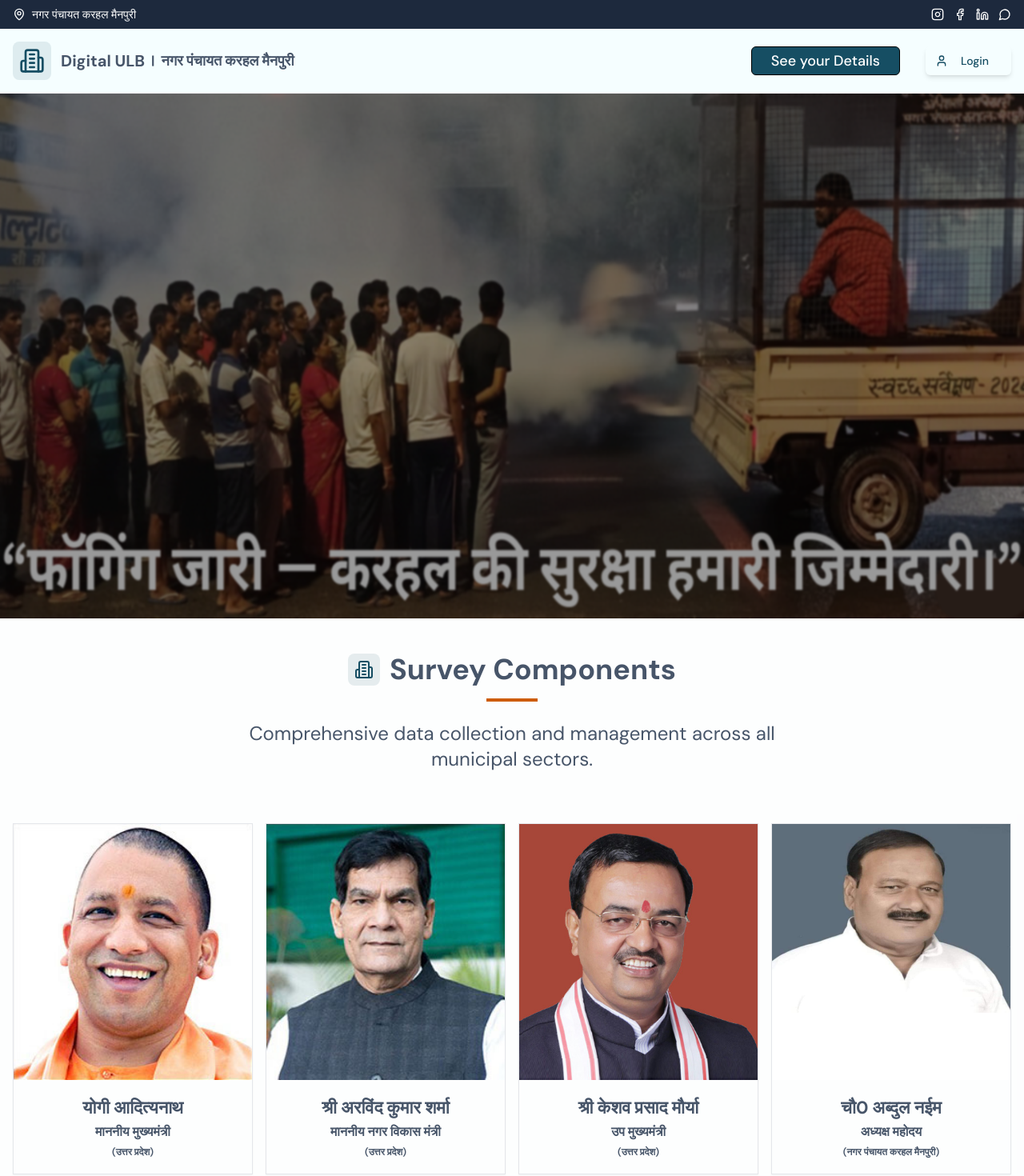
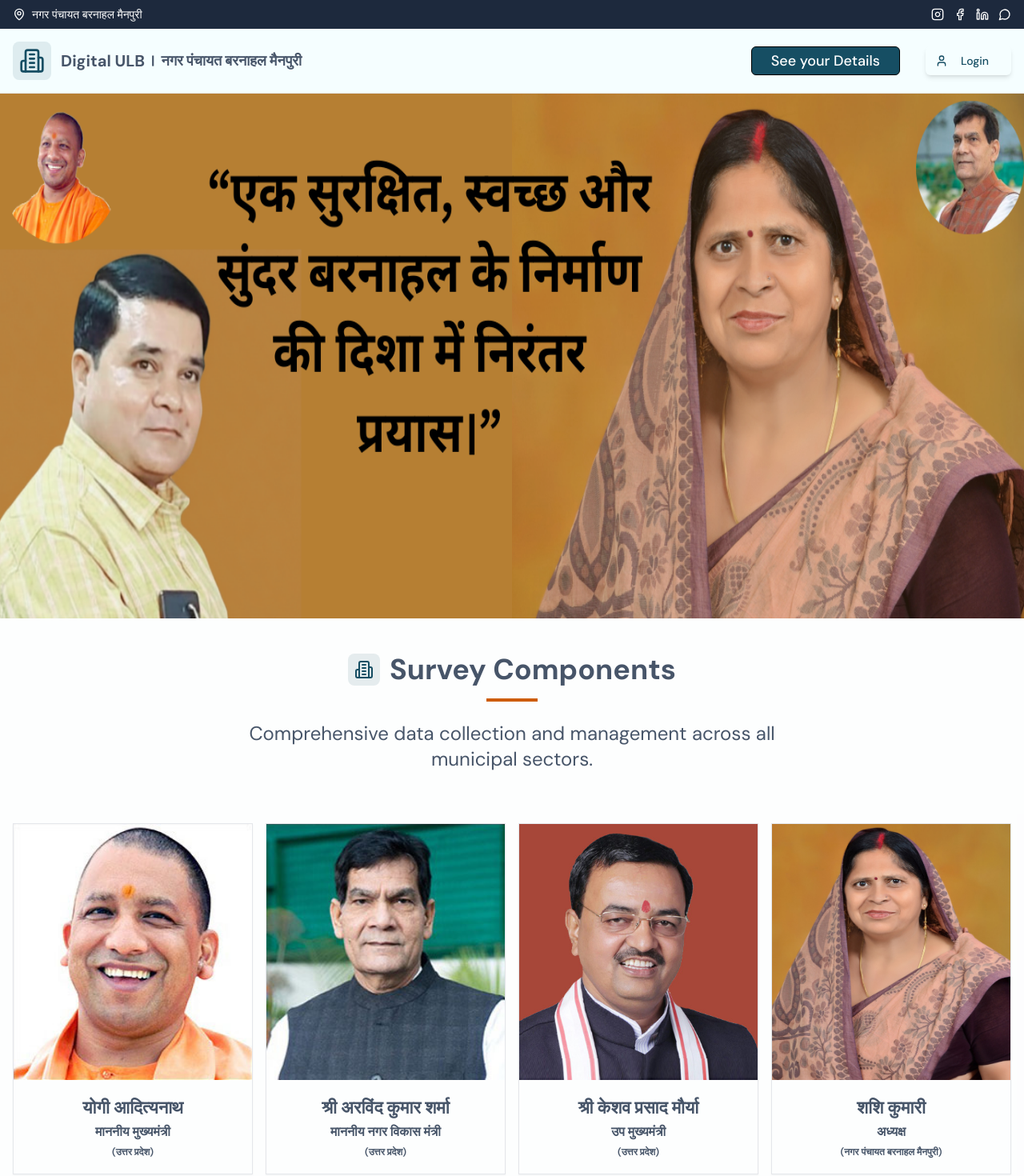
Before and after one commit to derakgamer0042-crypto/nagar-nigam-fe, a Next.js app: page / in a window 1280 px wide. Shown: the top 1470 px of the page at 80% size. Built offline with nearby package versions, Linux system fonts and the light colour scheme; no server answers.

Commit message:
barnahal-frontend

```diff
--- a/app/page.tsx
+++ b/app/page.tsx
@@ -63,16 +63,16 @@ const cards = [
     location:"(उत्तर प्रदेश)",
   },
   {
-    img: "/karhalChairman.jpg ",
-    name: "चौ0 अब्दुल नईम",
-    post: "अध्यक्ष महोदय",
-    location:"(नगर पंचायत करहल मैनपुरी)",
+    img: "/barnahal-cardimage-1.jpeg ",
+    name: "शशि कुमारी",
+    post: "अध्यक्ष",
+    location:"(नगर पंचायत बरनाहल मैनपुरी)",
   },
   {
     img: "/karhalEO.jpg",
     name: "लेखराज भारती",
     post: "अधिशासी अधिकारी",
-    location:"(नगर पंचायत करहल मैनपुरी)",
+    location:"(नगर पंचायत बरनाहल मैनपुरी)",
   },
   {
     img: "/rakesh.jpg",
@@ -127,7 +127,7 @@ export default function LandingPage() {
           <div className="container mx-auto flex items-center justify-between">
             <div className="flex items-center space-x-2">
               <MapPin className="h-4 w-4" />
-              <span className="text-sm font-medium">नगर पंचायत करहल मैनपुरी</span>
+              <span className="text-sm font-medium">नगर पंचायत बरनाहल मैनपुरी</span>
             </div>
             <div className="flex items-center space-x-3">
               <Instagram className="h-4 w-4 hover:text-primary cursor-pointer transition-colors" />
@@ -497,7 +497,7 @@ export default function LandingPage() {
             <Building2 className="h-6 w-6 text-primary" />
             <span className="font-bold text-foreground">Digital ULB |</span>
                <span className="font-semi-bold text-foreground">
-                नगर पंचायत करहल मैनपुरी
+                नगर पंचायत बरनाहल मैनपुरी
                </span>
           </div>
           <p className="text-muted-foreground">© 2025-26 APEX INTERNATIONAL. All rights reserved.</p>
--- a/components/HeroSection.tsx
+++ b/components/HeroSection.tsx
@@ -8,7 +8,7 @@ import { Badge } from "@/components/ui/badge";
 import { Button } from "@/components/ui/button";
 
 const images = [
-  "/fogging.png",
+  "/barnahal-heroimage.png",
 ];
 
 export default function HeroSection() {
@@ -40,13 +40,13 @@ export default function HeroSection() {
       </AnimatePresence>
 
       {/* DARK OVERLAY */}
-      <div className="absolute inset-0 bg-black/40 backdrop-blur-[1px]" />
+      {/* <div className="absolute inset-0 bg-black/40 backdrop-blur-[1px]" /> */}
       {/* ------ CONTENT OVERLAY ------ */}
-      <div className="absolute bottom-2 left-1/2 -translate-x-1/2 z-10 text-center px-4 w-full max-w-3xl">
+      {/* <div className="absolute bottom-2 left-1/2 -translate-x-1/2 z-10 text-center px-4 w-full max-w-3xl">
 
 
 
-</div>
+</div> */}
 
     </section>
   );
--- a/components/Navbar.tsx
+++ b/components/Navbar.tsx
@@ -54,7 +54,7 @@ export default function Navbar() {
             {/* <br className="block md:hidden" /> */}
 
             <span className="text-xs md:text-lg text-foreground font-bold whitespace-nowrap">
-              नगर पंचायत करहल मैनपुरी
+              नगर पंचायत बरनाहल मैनपुरी
             </span>
           </div>
         </div>
```
Also changed, not shown: public/barnahal-cardimage-1.jpeg (added), public/barnahal-heroimage.png (added).
